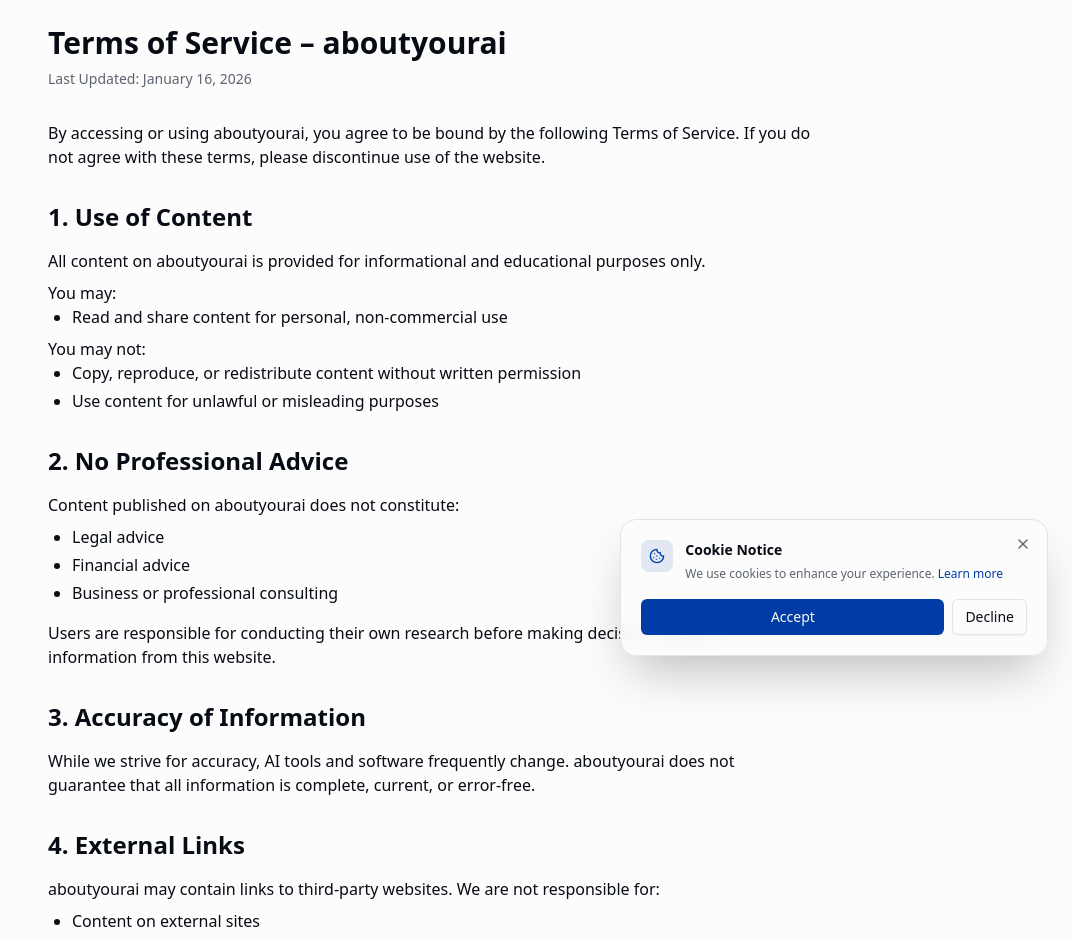
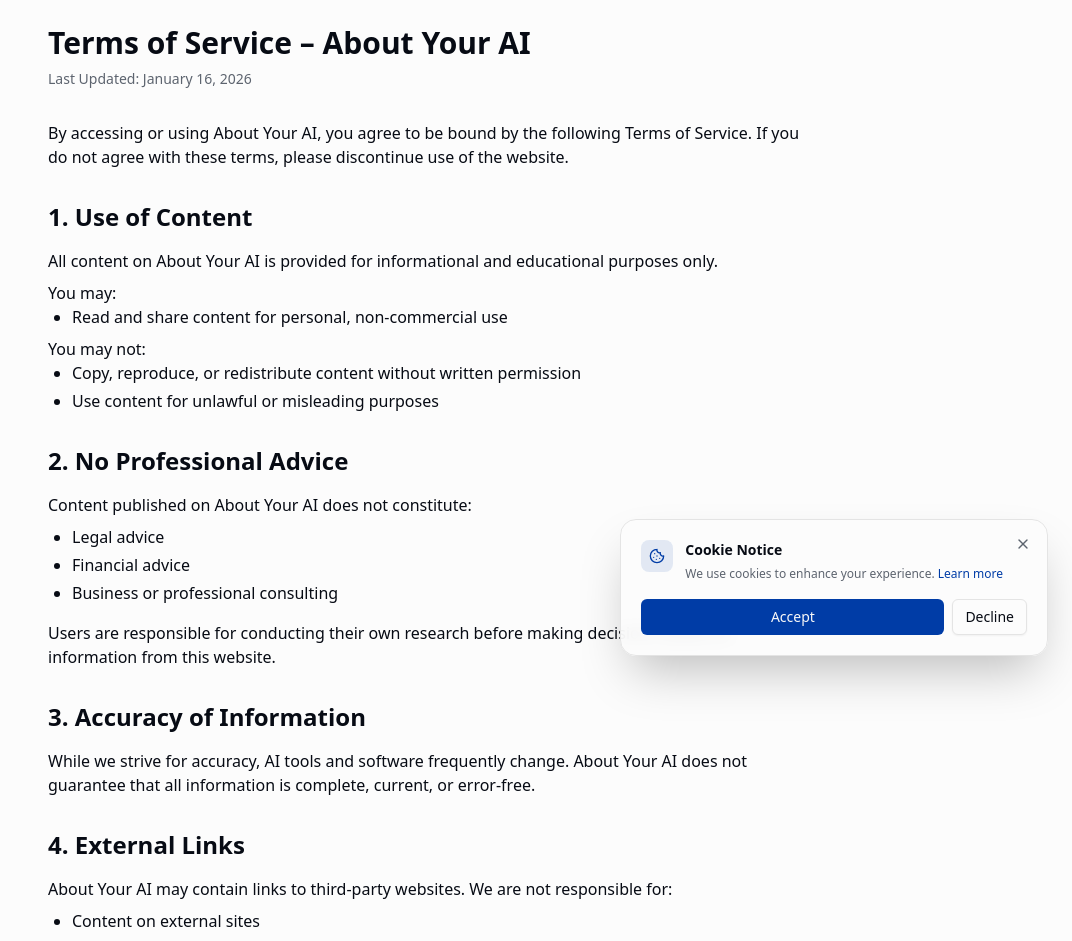
Before and after one commit to harshcodershive/tech-blog, a Next.js app: page /terms in a window 1280 px wide. Shown: the part 120-1061 px from the top of the page, without its empty margins (208-1280 px from the left). Built offline with nearby package versions, Linux system fonts and the light colour scheme.

Commit message:
change the name in cookie, disclaimer, terms

```diff
--- a/app/cookies/page.tsx
+++ b/app/cookies/page.tsx
@@ -2,11 +2,11 @@
     return (
         <div className="container py-20 px-4 md:px-8 mx-auto">
             <div className="max-w-3xl mx-auto prose prose-gray">
-                <h1 className="text-3xl font-bold mb-2">Cookie Policy – aboutyourai</h1>
+                <h1 className="text-3xl font-bold mb-2">Cookie Policy – About Your AI</h1>
                 <p className="text-sm text-muted-foreground mb-8">Last Updated: January 16, 2026</p>
 
                 <p className="mb-4">
-                    This Cookie Policy explains how aboutyourai uses cookies and similar technologies.
+                    This Cookie Policy explains how About Your AI uses cookies and similar technologies.
                 </p>
 
                 <h2 className="text-2xl font-semibold mt-8 mb-4">1. What Are Cookies?</h2>
@@ -15,7 +15,7 @@
                 </p>
 
                 <h2 className="text-2xl font-semibold mt-8 mb-4">2. How We Use Cookies</h2>
-                <p className="mb-2">aboutyourai may use cookies to:</p>
+                <p className="mb-2">About Your AI may use cookies to:</p>
                 <ul className="list-disc pl-6 mb-4 space-y-1">
                     <li>Analyze website traffic and usage</li>
                     <li>Understand visitor behavior</li>
@@ -42,7 +42,7 @@
 
                 <h2 className="text-2xl font-semibold mt-8 mb-4">5. Consent</h2>
                 <p className="mb-4">
-                    By continuing to use aboutyourai, you consent to the use of cookies as described in this policy.
+                    By continuing to use About Your AI, you consent to the use of cookies as described in this policy.
                 </p>
 
                 <h2 className="text-2xl font-semibold mt-8 mb-4">6. Updates to This Policy</h2>
--- a/app/disclaimer/page.tsx
+++ b/app/disclaimer/page.tsx
@@ -2,14 +2,14 @@
     return (
         <div className="container py-20 px-4 md:px-8 mx-auto">
             <div className="max-w-3xl mx-auto prose prose-gray">
-                <h1 className="text-3xl font-bold mb-2">Affiliate Disclosure – aboutyourai</h1>
+                <h1 className="text-3xl font-bold mb-2">Affiliate Disclosure – About Your AI</h1>
                 <p className="text-sm text-muted-foreground mb-8">Last Updated: January 16, 2026</p>
 
                 <p className="mb-4">
-                    aboutyourai participates in various affiliate marketing programs. This means that some of the links on this website may be affiliate links.
+                    About Your AI participates in various affiliate marketing programs. This means that some of the links on this website may be affiliate links.
                 </p>
                 <p className="mb-4">
-                    If you click on an affiliate link and make a purchase or sign up for a service, aboutyourai may earn a commission at no additional cost to you.
+                    If you click on an affiliate link and make a purchase or sign up for a service, About Your AI may earn a commission at no additional cost to you.
                 </p>
 
                 <h2 className="text-2xl font-semibold mt-8 mb-4">What This Means for You</h2>
@@ -21,7 +21,7 @@
 
                 <h2 className="text-2xl font-semibold mt-8 mb-4">Our Editorial Integrity</h2>
                 <p className="mb-4">
-                    aboutyourai maintains full editorial independence. We do not accept payment in exchange for positive reviews, ratings, or endorsements.
+                    About Your AI maintains full editorial independence. We do not accept payment in exchange for positive reviews, ratings, or endorsements.
                 </p>
                 <p className="mb-4">
                     All opinions expressed on this website are based on independent research, analysis, and, where possible, hands-on evaluation.
--- a/app/privacy/page.tsx
+++ b/app/privacy/page.tsx
@@ -2,11 +2,11 @@
     return (
         <div className="container py-20 px-4 md:px-8 mx-auto">
             <div className="max-w-3xl mx-auto prose prose-gray">
-                <h1 className="text-3xl font-bold mb-2">Privacy Policy – aboutyourai</h1>
+                <h1 className="text-3xl font-bold mb-2">Privacy Policy – About Your AI</h1>
                 <p className="text-sm text-muted-foreground mb-8">Last Updated: January 16, 2026</p>
 
                 <p className="mb-4">
-                    aboutyourai respects your privacy and is committed to protecting any personal information you may provide while using this website. This Privacy Policy explains how information is collected, used, and safeguarded.
+                    About Your AI respects your privacy and is committed to protecting any personal information you may provide while using this website. This Privacy Policy explains how information is collected, used, and safeguarded.
                 </p>
 
                 <h2 className="text-2xl font-semibold mt-8 mb-4">1. Information We Collect</h2>
@@ -40,7 +40,7 @@
                 <p className="mb-4">We do not sell, rent, or trade personal information to third parties.</p>
 
                 <h2 className="text-2xl font-semibold mt-8 mb-4">3. Third-Party Services</h2>
-                <p className="mb-2">aboutyourai may use third-party tools such as:</p>
+                <p className="mb-2">About Your AI may use third-party tools such as:</p>
                 <ul className="list-disc pl-6 mb-4 space-y-1">
                     <li>Analytics services (e.g., traffic analysis)</li>
                     <li>Affiliate platforms</li>
--- a/app/terms/page.tsx
+++ b/app/terms/page.tsx
@@ -2,15 +2,15 @@
     return (
         <div className="container py-20 px-4 md:px-8 mx-auto">
             <div className="max-w-3xl mx-auto prose prose-gray">
-                <h1 className="text-3xl font-bold mb-2">Terms of Service – aboutyourai</h1>
+                <h1 className="text-3xl font-bold mb-2">Terms of Service – About Your AI</h1>
                 <p className="text-sm text-muted-foreground mb-8">Last Updated: January 16, 2026</p>
 
                 <p className="mb-4">
-                    By accessing or using aboutyourai, you agree to be bound by the following Terms of Service. If you do not agree with these terms, please discontinue use of the website.
+                    By accessing or using About Your AI, you agree to be bound by the following Terms of Service. If you do not agree with these terms, please discontinue use of the website.
                 </p>
 
                 <h2 className="text-2xl font-semibold mt-8 mb-4">1. Use of Content</h2>
-                <p className="mb-2">All content on aboutyourai is provided for informational and educational purposes only.</p>
+                <p className="mb-2">All content on About Your AI is provided for informational and educational purposes only.</p>
                 <p className="font-medium mt-2">You may:</p>
                 <ul className="list-disc pl-6 mb-2 space-y-1">
                     <li>Read and share content for personal, non-commercial use</li>
@@ -22,7 +22,7 @@
                 </ul>
 
                 <h2 className="text-2xl font-semibold mt-8 mb-4">2. No Professional Advice</h2>
-                <p className="mb-2">Content published on aboutyourai does not constitute:</p>
+                <p className="mb-2">Content published on About Your AI does not constitute:</p>
                 <ul className="list-disc pl-6 mb-4 space-y-1">
                     <li>Legal advice</li>
                     <li>Financial advice</li>
@@ -32,11 +32,11 @@
 
                 <h2 className="text-2xl font-semibold mt-8 mb-4">3. Accuracy of Information</h2>
                 <p className="mb-4">
-                    While we strive for accuracy, AI tools and software frequently change. aboutyourai does not guarantee that all information is complete, current, or error-free.
+                    While we strive for accuracy, AI tools and software frequently change. About Your AI does not guarantee that all information is complete, current, or error-free.
                 </p>
 
                 <h2 className="text-2xl font-semibold mt-8 mb-4">4. External Links</h2>
-                <p className="mb-2">aboutyourai may contain links to third-party websites. We are not responsible for:</p>
+                <p className="mb-2">About Your AI may contain links to third-party websites. We are not responsible for:</p>
                 <ul className="list-disc pl-6 mb-4 space-y-1">
                     <li>Content on external sites</li>
                     <li>Privacy practices of third parties</li>
@@ -45,7 +45,7 @@
                 <p className="mb-4">Visiting external links is done at your own discretion.</p>
 
                 <h2 className="text-2xl font-semibold mt-8 mb-4">5. Limitation of Liability</h2>
-                <p className="mb-2">aboutyourai shall not be liable for:</p>
+                <p className="mb-2">About Your AI shall not be liable for:</p>
                 <ul className="list-disc pl-6 mb-4 space-y-1">
                     <li>Any direct or indirect damages</li>
                     <li>Loss of data, revenue, or business</li>
```
